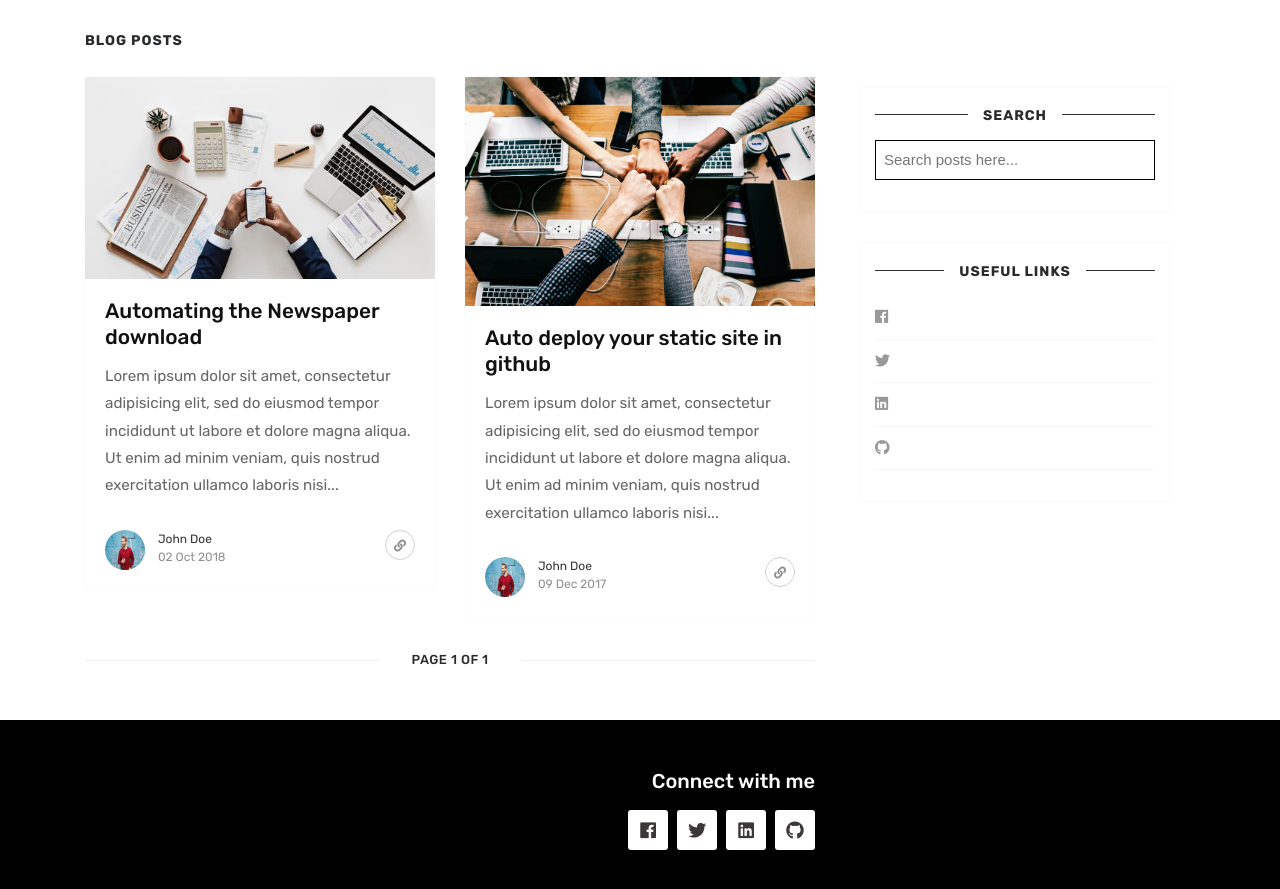
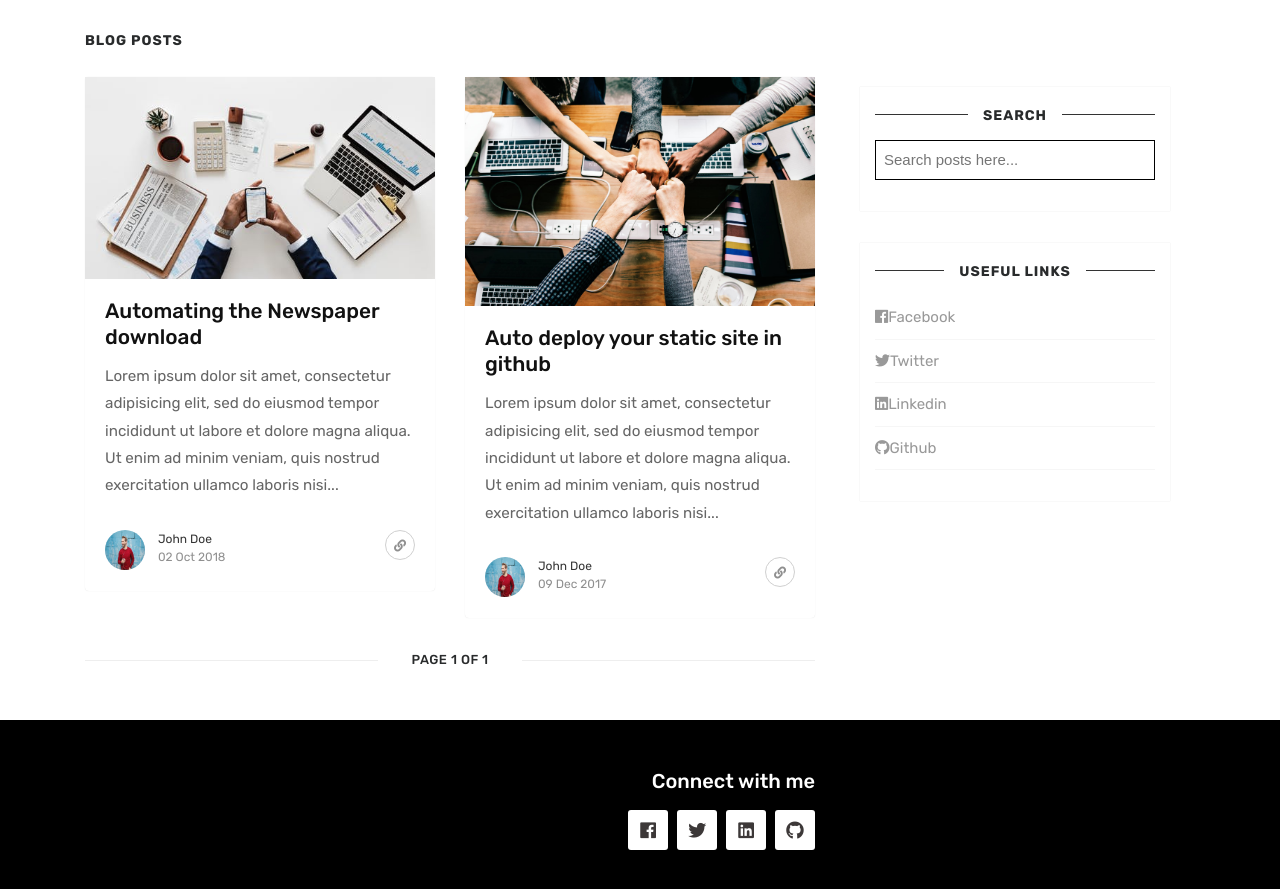
Before and after one commit to Raju-Talukder/Raju-Talukder.github.io, a Jekyll site: the page built from index.html, in a window 1280 px wide and 900 px high, scrolled down 1095 px. Shown: the top 889 px of the window. Built offline with Jekyll 4.4.1, drawn with Linux system fonts in a browser that asks for light colours; nearby versions of some CDN libraries; the list of posts is cut into pages by our own code.

Commit message:
update sitebar

```diff
--- a/_includes/sidebar.html
+++ b/_includes/sidebar.html
@@ -6,10 +6,10 @@
   <div class="sidebar-section">
     <h5><span>Useful Links</span></h5>
     <ul style="list-none;">
-      <li><a href="https://www.facebook.com/rajutalukder70" target="_blank"><i class="fab fa-facebook"></i></a></li>
-      <li><a href="#" target="_blank"><i class="fab fa-twitter"></i></a></li>
-      <li><a href="#" target="_blank"><i class="fab fa-linkedin"></i></a></li>
-      <li><a href="#" target="_blank"><i class="fab fa-github"></i></a></li>
+      <li><a href="https://www.facebook.com/rajutalukder70" target="_blank"><i class="fab fa-facebook"></i>Facebook</a></li>
+      <li><a href="#" target="_blank"><i class="fab fa-twitter"></i>Twitter</a></li>
+      <li><a href="#" target="_blank"><i class="fab fa-linkedin"></i>Linkedin</a></li>
+      <li><a href="#" target="_blank"><i class="fab fa-github"></i>Github</a></li>
     </ul>
   </div>
 </div>
--- a/about.html
+++ b/about.html
@@ -6,4 +6,4 @@ title: About
 <img src="/assets/images/john.jpg" alt="A picture of John.">
   <br><br>
   <h1>Hi, I am <span>John.</span></h1>
-<p><span style="font-size:20pt;">Web designer and Developer</span></p>
+<p><span style="font-size:20pt;">Cyber Security Researcher</span></p>
```
Also changed, not shown: contact.html (deleted, +0 -20 lines).
